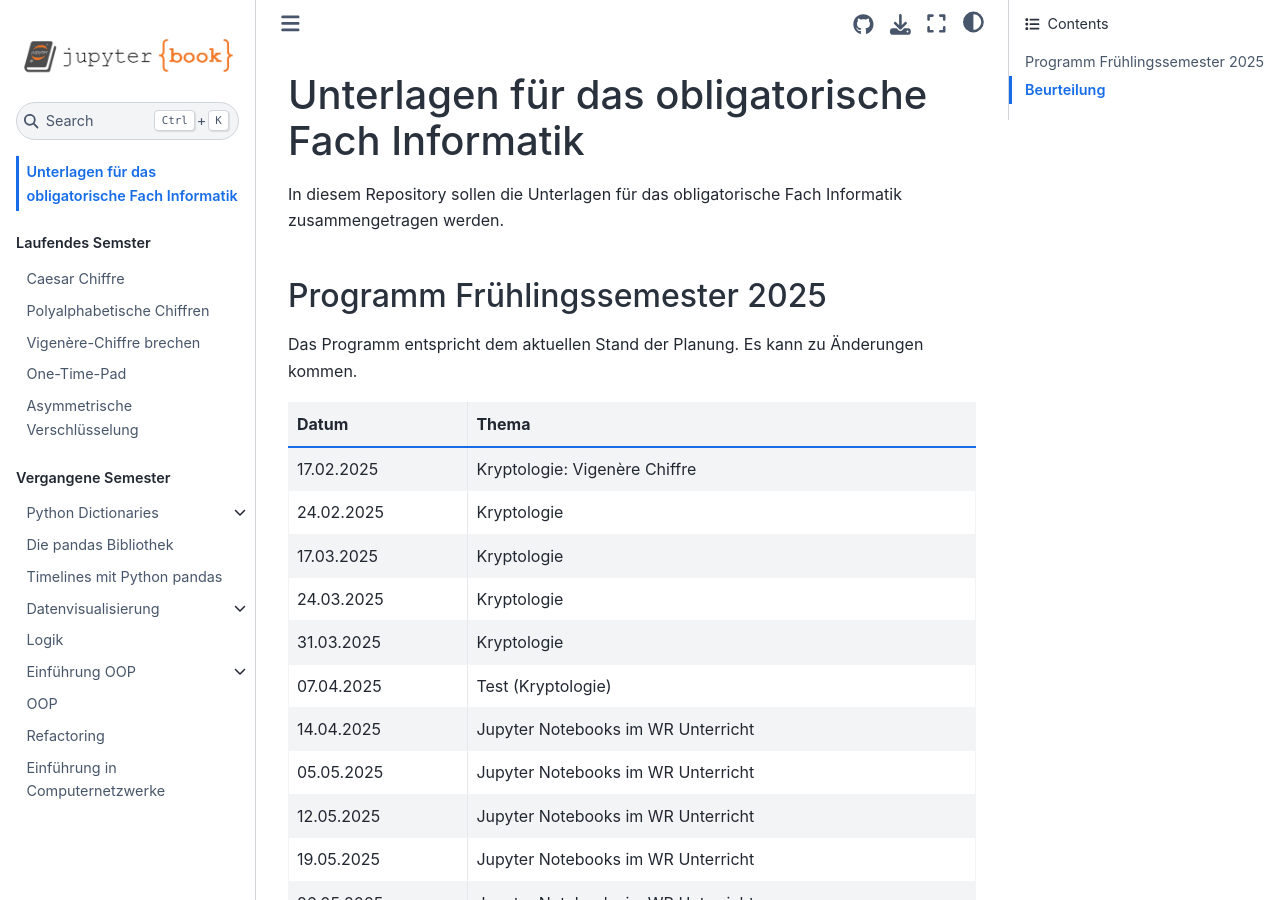
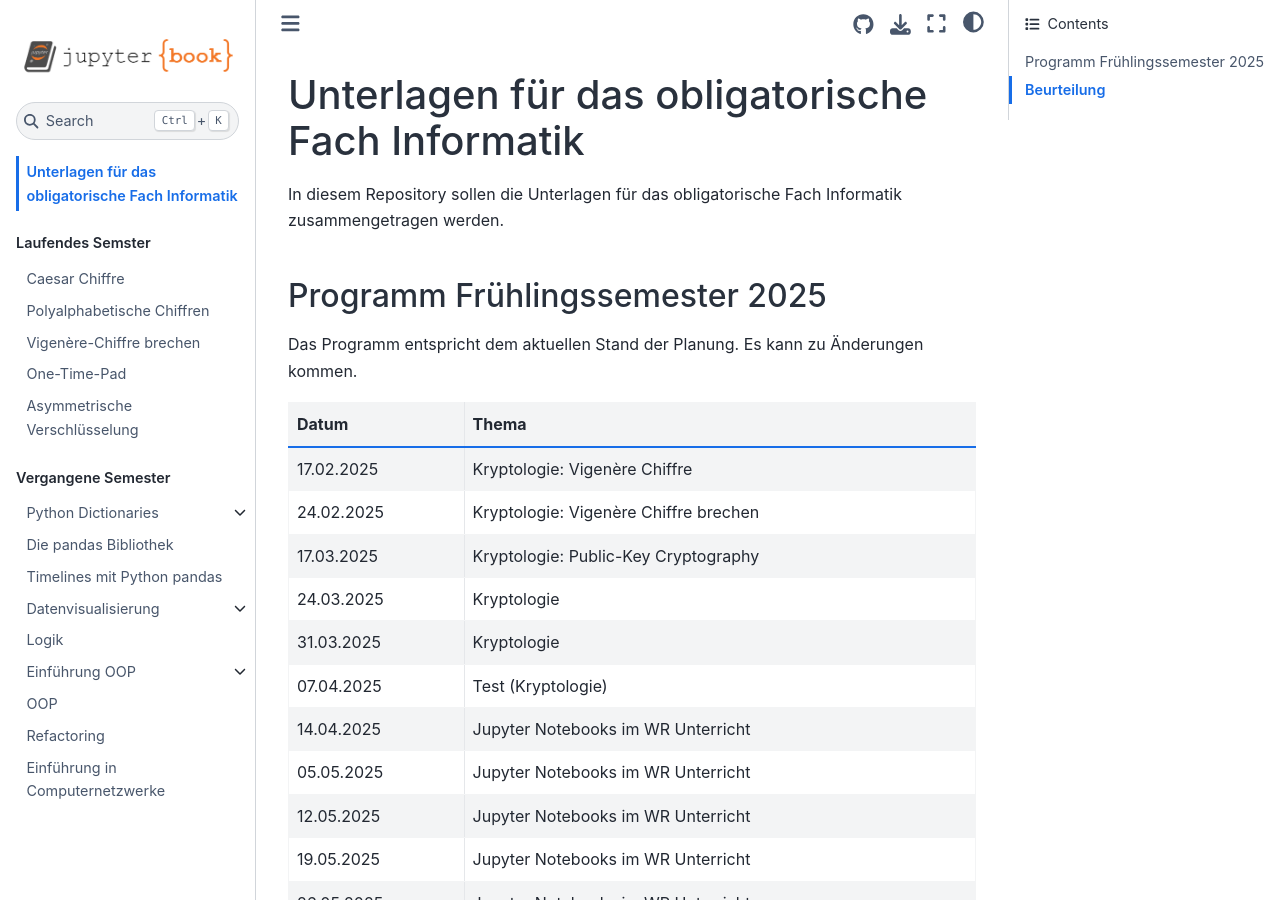
Before and after one commit to SkriptenMk/I_gW_23-27, a Jupyter Book: the page built from docs/intro.md, in a window 1280 px wide and 900 px high. Built offline with Jupyter Book 1.0.4 settings and Sphinx 7.4.7 and the Sphinx Book theme 1.1.4, drawn with Linux system fonts in a browser that asks for light colours; pages that are not in the unit, such as notebooks, are missing from menus.

Commit message:
Präzisiere das Semesterprorgamm

```diff
--- a/docs/intro.md
+++ b/docs/intro.md
@@ -11,8 +11,8 @@ Das Programm entspricht dem aktuellen Stand der Planung. Es kann zu
 | Datum | Thema |
 | ----- | ----- |
 | 17.02.2025 | Kryptologie: Vigenère Chiffre |
-| 24.02.2025 | Kryptologie |
-| 17.03.2025 | Kryptologie |
+| 24.02.2025 | Kryptologie: Vigenère Chiffre brechen |
+| 17.03.2025 | Kryptologie: Public-Key Cryptography |
 | 24.03.2025 | Kryptologie |
 | 31.03.2025 | Kryptologie |
 | 07.04.2025 | Test (Kryptologie) |
```
